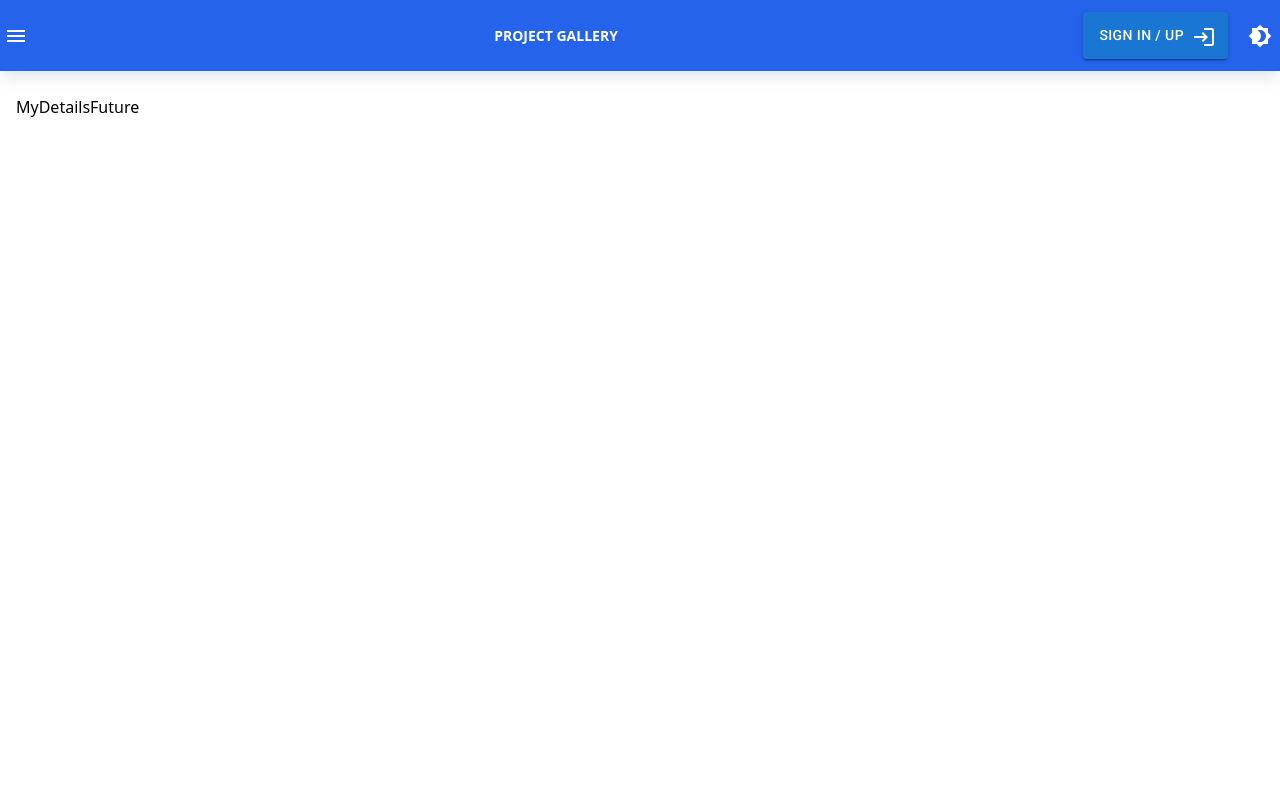
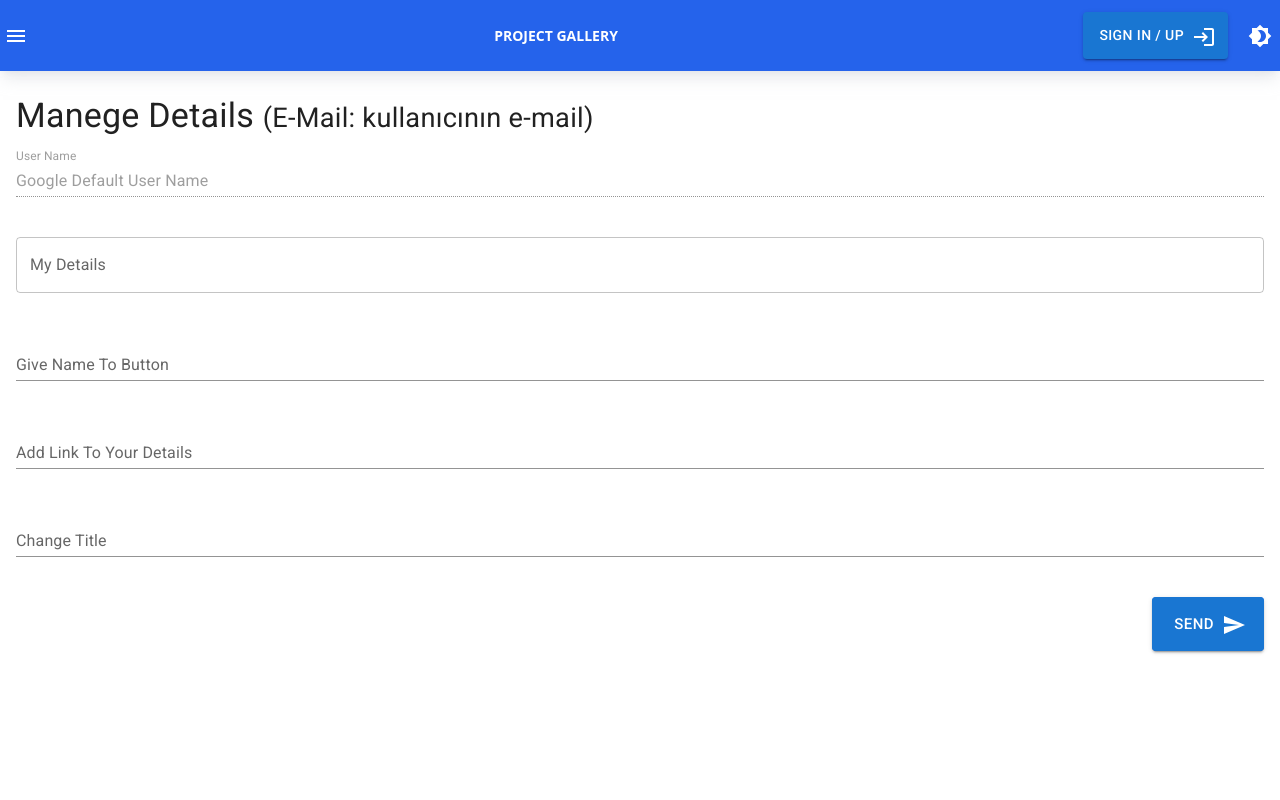
Before and after one commit to project-showroom/project-showroom-v2, a Next.js app: page /my-details in a window 1280 px wide. Shown: the top 800 px of the page. Built offline with nearby package versions, Linux system fonts and the light colour scheme.

Commit message:
Refactor: component-input-type-added

```diff
--- a/src/components/form-elements/form-input-text.tsx
+++ b/src/components/form-elements/form-input-text.tsx
@@ -9,14 +9,20 @@ import { ITextFieldProps } from '../../types/element-types/form-elements-types';
 const COMPONENT_NAME = 'FormInput';
 const FormInputText = (props: ITextFieldProps) => {
   const id = useId() + '-' + COMPONENT_NAME;
-  const { className, name, ...rest } = props;
+  const { className, name, type, ...rest } = props;
 
   return (
     <div id={id} className={classNames(className, COMPONENT_NAME)}>
-      <Field name={name}>
+      <Field type={type} name={name}>
         {({ field, meta }: any) => (
           <>
-            <TextField variant="standard" fullWidth {...field} {...rest} />
+            <TextField
+              id={id}
+              variant="standard"
+              fullWidth
+              {...field}
+              {...rest}
+            />
             {meta.touched && meta.error && (
               <div className="error">{meta.error}</div>
             )}
--- /dev/null
+++ b/src/components/form-elements/form-title-element.tsx
@@ -0,0 +1,29 @@
+import { useId } from 'react';
+
+import classNames from 'classnames';
+
+import { ITextFieldProps } from '../../types/element-types/form-elements-types';
+import { BaseTypography } from '../typography-elements';
+
+const COMPONENT_NAME = 'FormTitle';
+const FormTitleElement = (props: ITextFieldProps) => {
+  const id = useId() + '-' + COMPONENT_NAME;
+  const { className, children, ...rest } = props;
+
+  return (
+    <div id={id} {...rest} className={classNames(className, COMPONENT_NAME)}>
+      <BaseTypography
+        gutterBottom
+        variant="h4"
+        component="h4"
+        color="textPrimary"
+      >
+        {children}
+      </BaseTypography>
+    </div>
+  );
+};
+
+FormTitleElement.displayName = COMPONENT_NAME;
+
+export { FormTitleElement };
--- a/src/components/form-elements/index.ts
+++ b/src/components/form-elements/index.ts
@@ -1,4 +1,5 @@
 import { FormAutoComplete } from './form-auto-complete';
 import { FormInputText } from './form-input-text';
+import { FormTitleElement } from './form-title-element';
 
-export { FormInputText, FormAutoComplete };
+export { FormInputText, FormAutoComplete, FormTitleElement };
--- a/src/features/add-project-feature/components/form-title/form-title.tsx
+++ b/src/features/add-project-feature/components/form-title/form-title.tsx
@@ -1,26 +1,8 @@
-import { useId } from 'react';
-
-import classNames from 'classnames';
-
-import { BaseTypography } from '../../../../components/typography-elements/index';
+import { FormTitleElement } from '../../../../components/form-elements';
 
 const COMPONENT_NAME = 'FormTitle';
-const FormTitle = (props: { className?: string }) => {
-  const id = useId() + '-' + COMPONENT_NAME;
-  const { className, ...rest } = props;
-
-  return (
-    <div id={id} {...rest} className={classNames(className, COMPONENT_NAME)}>
-      <BaseTypography
-        gutterBottom
-        variant="h4"
-        component="h4"
-        color="textPrimary"
-      >
-        {'Add Project'}
-      </BaseTypography>
-    </div>
-  );
+const FormTitle = () => {
+  return <FormTitleElement>Add Project</FormTitleElement>;
 };
 
 FormTitle.displayName = COMPONENT_NAME;
--- /dev/null
+++ b/src/features/my-details-feature/components/my-details-form-title.tsx
@@ -0,0 +1,14 @@
+import { FormTitleElement } from '../../../components/form-elements';
+
+const COMPONENT_NAME = 'MyDetailsFormTitle';
+const MyDetailsFormTitle = () => {
+  return (
+    <FormTitleElement>
+      Manege Details <small>(E-Mail: kullanıcının e-mail)</small>
+    </FormTitleElement>
+  );
+};
+
+MyDetailsFormTitle.displayName = COMPONENT_NAME;
+
+export { MyDetailsFormTitle };
--- /dev/null
+++ b/src/features/my-details-feature/components/my-details-form.tsx
@@ -0,0 +1,105 @@
+import { useId } from 'react';
+
+import Box from '@mui/material/Box';
+import classNames from 'classnames';
+import { Formik, Form } from 'formik';
+
+import { SubmitButton } from '../../../components/button-components';
+import { FormInputText } from '../../../components/form-elements';
+import { SendIconElement } from '../../../components/icons-elements';
+import { IManegeDetailsFormValues } from '../../../types/element-types/form-elements-types';
+
+const COMPONENT_NAME = 'MyDetailsForm';
+const MyDetailsForm = (props: { className?: string }) => {
+  const id = useId() + '-' + COMPONENT_NAME;
+  const { className, ...rest } = props;
+
+  const initialValues: IManegeDetailsFormValues = {
+    userName: 'Google Default User Name',
+    myDetails: '',
+    giveNameToButton: '',
+    addLinkToYourDetails: '',
+    changeTitle: '',
+  };
+
+  const boxClassNames = classNames(
+    'flex items-center bg-blue-500 w-max rounded md:absolute md:right-4 ',
+  );
+  const spaceClassNames = classNames('flex flex-col h-full p-4 mt-2');
+  const headerLoginButtonClassNames = classNames('bg-blue-600');
+  return (
+    <div id={id} {...rest} className={classNames(className, COMPONENT_NAME)}>
+      <Formik
+        initialValues={initialValues}
+        onSubmit={(values, actions) => {
+          console.log(values);
+          alert(JSON.stringify(values, null, 2));
+          actions.setSubmitting(false);
+        }}
+      >
+        <Form>
+          <FormInputText
+            id="userName"
+            name="userName"
+            label="User Name"
+            placeholder="User Name"
+            disabled
+          />
+          <div className={spaceClassNames} />
+          <FormInputText
+            id="myDetails"
+            name="myDetails"
+            label="My Details"
+            placeholder="My Details"
+            variant="outlined"
+            type="text"
+            multiline
+          />
+
+          <div className={spaceClassNames} />
+          <FormInputText
+            id="giveNameToButton"
+            name="giveNameToButton"
+            label="Give Name To Button"
+            placeholder="Give Name To Button"
+            type="text"
+          />
+          <div className={spaceClassNames} />
+          <FormInputText
+            id="addLinkToYourDetails"
+            name="addLinkToYourDetails"
+            label="Add Link To Your Details"
+            placeholder="Add Link To Your Details"
+            type="url"
+            multiline
+          />
+          <div className={spaceClassNames} />
+          <FormInputText
+            id="changeTitle"
+            name="changeTitle"
+            label="Change Title"
+            placeholder="Change Title"
+            type="text"
+            multiline
+          />
+          <div className={spaceClassNames} />
+          <Box className={boxClassNames}>
+            <SubmitButton
+              className={headerLoginButtonClassNames}
+              Icon={<SendIconElement />}
+              type="submit"
+              variant="contained"
+              size="large"
+            >
+              Send
+            </SubmitButton>
+          </Box>
+        </Form>
+      </Formik>
+    </div>
+  );
+};
+
+MyDetailsForm.displayName = COMPONENT_NAME;
+
+export { MyDetailsForm };
--- a/src/features/my-details-feature/my-details-feature.tsx
+++ b/src/features/my-details-feature/my-details-feature.tsx
@@ -1,6 +1,9 @@
 import { useId } from 'react';
 
 import classNames from 'classnames';
+
+import { MyDetailsForm } from './components/my-details-form';
+import { MyDetailsFormTitle } from './components/my-details-form-title';
 
 const COMPONENT_NAME = 'MyDetailsFuture';
 const MyDetailsFeature = (props: { className?: string }) => {
@@ -10,7 +13,8 @@ const MyDetailsFeature = (props: { className?: string }) => {
 
   return (
     <div id={id} {...rest} className={classNames(className, COMPONENT_NAME)}>
-      {COMPONENT_NAME}
+      <MyDetailsFormTitle />
+      <MyDetailsForm />
     </div>
   );
 };
--- a/src/pages/_app.tsx
+++ b/src/pages/_app.tsx
@@ -2,9 +2,9 @@ import '../styles/globals.css';
 import classNames from 'classnames';
 import { ThemeProvider } from 'next-themes';
 import type { AppProps } from 'next/app';
-import Head from 'next/head';
 import { Provider } from 'react-redux';
 
+import { FooterFeature } from '../features/footer-feature/footer-feature';
 import { HeaderFeature } from '../features/header-feature/header-feature';
 import store from '../store';
 
@@ -12,6 +12,7 @@ export default function App({ Component, pageProps }: AppProps) {
   const headerClassNames = classNames(
     'flex justify-between items-center pl-2 py-3 font-bold bg-blue-600 text-white shadow-lg shadow-gray-300/50',
   );
+  const footerClassNames = classNames('dark:bg-gray-500');
   return (
     <>
       <ThemeProvider enableSystem={true} attribute="class">
@@ -20,7 +21,11 @@ export default function App({ Component, pageProps }: AppProps) {
             <header className={headerClassNames}>
               <HeaderFeature />
             </header>
+
             <Component {...pageProps} />
+            <footer className={footerClassNames}>
+              <FooterFeature />
+            </footer>
           </main>
         </Provider>
       </ThemeProvider>
--- a/src/pages/add-project/index.tsx
+++ b/src/pages/add-project/index.tsx
@@ -10,11 +10,13 @@ export default function AddProjectPage(props: { className?: string }) {
   const id = useId() + '-' + COMPONENT_NAME;
   const { ...rest } = props;
 
-  const mainClassNames = classNames('flex flex-col h-full p-4 mt-2');
+  const mainClassNames = classNames(
+    'flex flex-col h-screen p-4 mt-2 dark:bg-gray-500 dark:text-white',
+  );
   return (
     <div id={id} {...rest} className={mainClassNames}>
       <Box>
-        <AddProjectFeature />
+        <AddProjectFeature className="dark:text-white" />
       </Box>
     </div>
   );
--- a/src/pages/index.tsx
+++ b/src/pages/index.tsx
@@ -1,11 +1,9 @@
 import classNames from 'classnames';
 import Head from 'next/head';
 
-import { FooterFeature } from '../features/footer-feature/footer-feature';
 import { MainFeature } from '../features/main-feature/main-feature';
 export default function Home() {
   const mainClassNames = classNames('dark:bg-gray-500');
-  const footerClassNames = classNames('dark:bg-gray-500');
   return (
     <>
       <Head>
@@ -17,9 +15,6 @@ export default function Home() {
       <main className={mainClassNames}>
         <MainFeature />
       </main>
-      <footer className={footerClassNames}>
-        <FooterFeature />
-      </footer>
     </>
   );
 }
--- a/src/pages/my-details/index.tsx
+++ b/src/pages/my-details/index.tsx
@@ -10,7 +10,9 @@ export default function MyDetailsPage(props: { className?: string }) {
   const id = useId() + '-' + COMPONENT_NAME;
   const { ...rest } = props;
 
-  const mainClassNames = classNames('flex flex-col h-full p-4 mt-2');
+  const mainClassNames = classNames(
+    'flex flex-col h-screen	 p-4 mt-2  dark:bg-gray-500 dark:text-white',
+  );
   return (
     <div id={id} {...rest} className={mainClassNames}>
       <Box>
```
